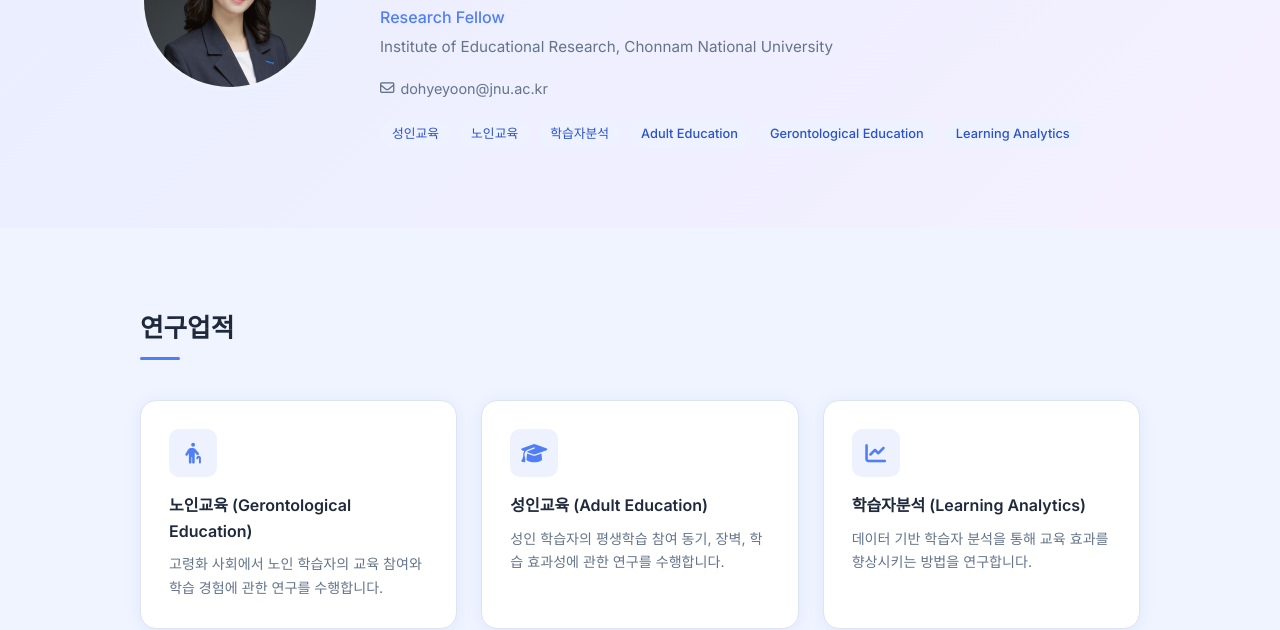
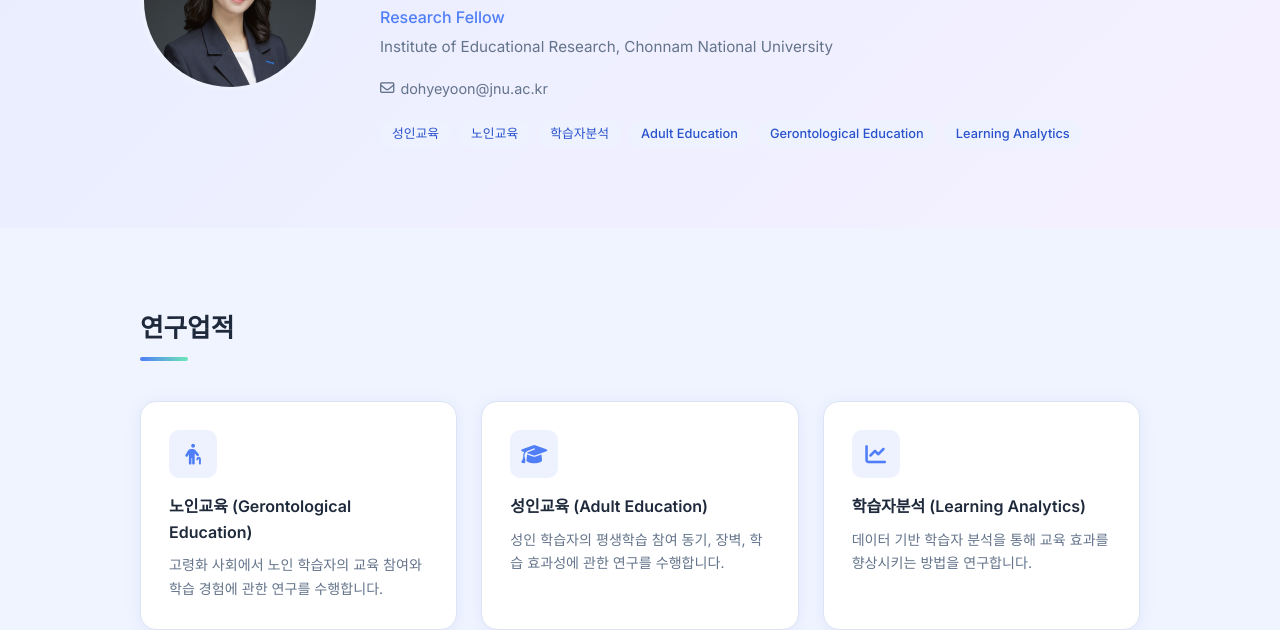
Before and after one commit to ihyeoneee/IHYEON-HOMPAGE, a plain HTML site: page index.html in a window 1280 px wide. Shown: the part 209-839 px from the top of the page. Drawn offline with Linux system fonts and the light colour scheme.

Commit message:
auto-save: 2026-04-22 21:06:28

```diff
--- a/index.html
+++ b/index.html
@@ -153,9 +153,9 @@
       margin-bottom: 8px;
     }
     .section-divider {
-      width: 40px;
-      height: 3px;
-      background: var(--primary);
+      width: 48px;
+      height: 4px;
+      background: linear-gradient(90deg, var(--primary), var(--accent));
       border-radius: 2px;
       margin-bottom: 40px;
     }
```
